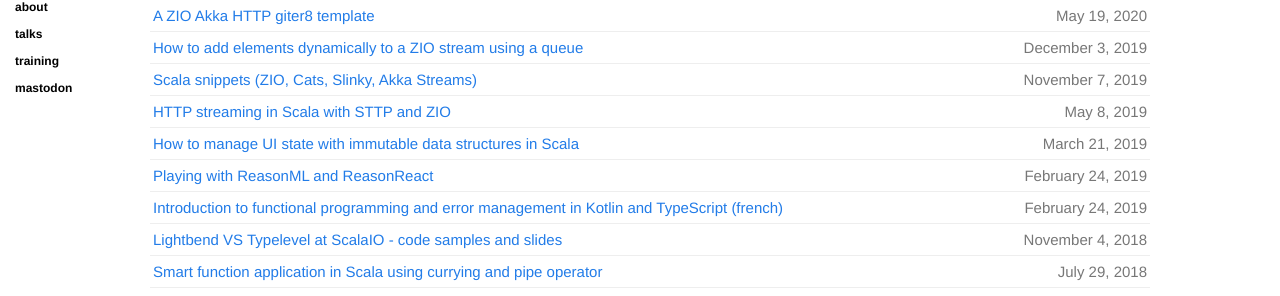
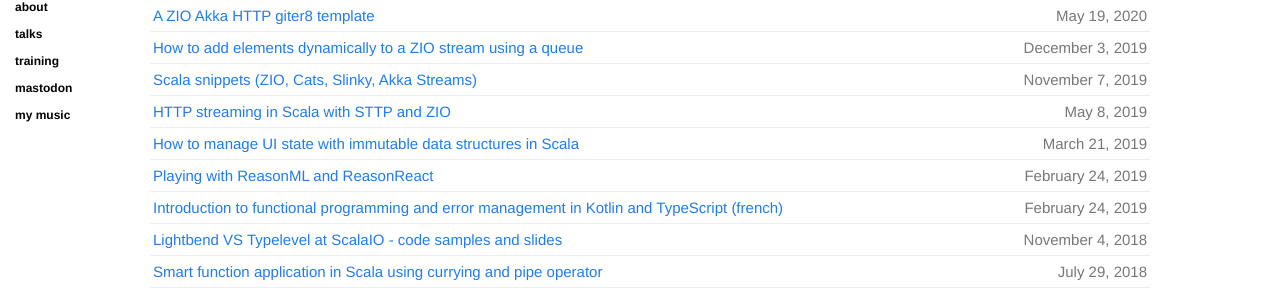
Before and after one commit to loicdescotte/loicdescotte.github.io, a Jekyll site: the page built from index.html, in a window 1280 px wide. Shown: the part 234-530 px from the top of the page. Built offline with Jekyll 4.4.1, drawn with Linux system fonts in a browser that asks for light colours; nearby versions of some CDN libraries.

Commit message:
Update layout.html

```diff
--- a/_layouts/layout.html
+++ b/_layouts/layout.html
@@ -66,6 +66,7 @@
         <li><a href="/talks/">talks</a></li>
         <li><a href="/training/">training</a></li>
         <li><a rel="me" href="https://framapiaf.org/@loic_d" target="_blank">mastodon</a></li>
+        <li><a rel="me" href="https://www.instagram.com/allweleavebehind.official" target="_blank">my music</a></li>
       </ul>
     </section>
   </section>
```
